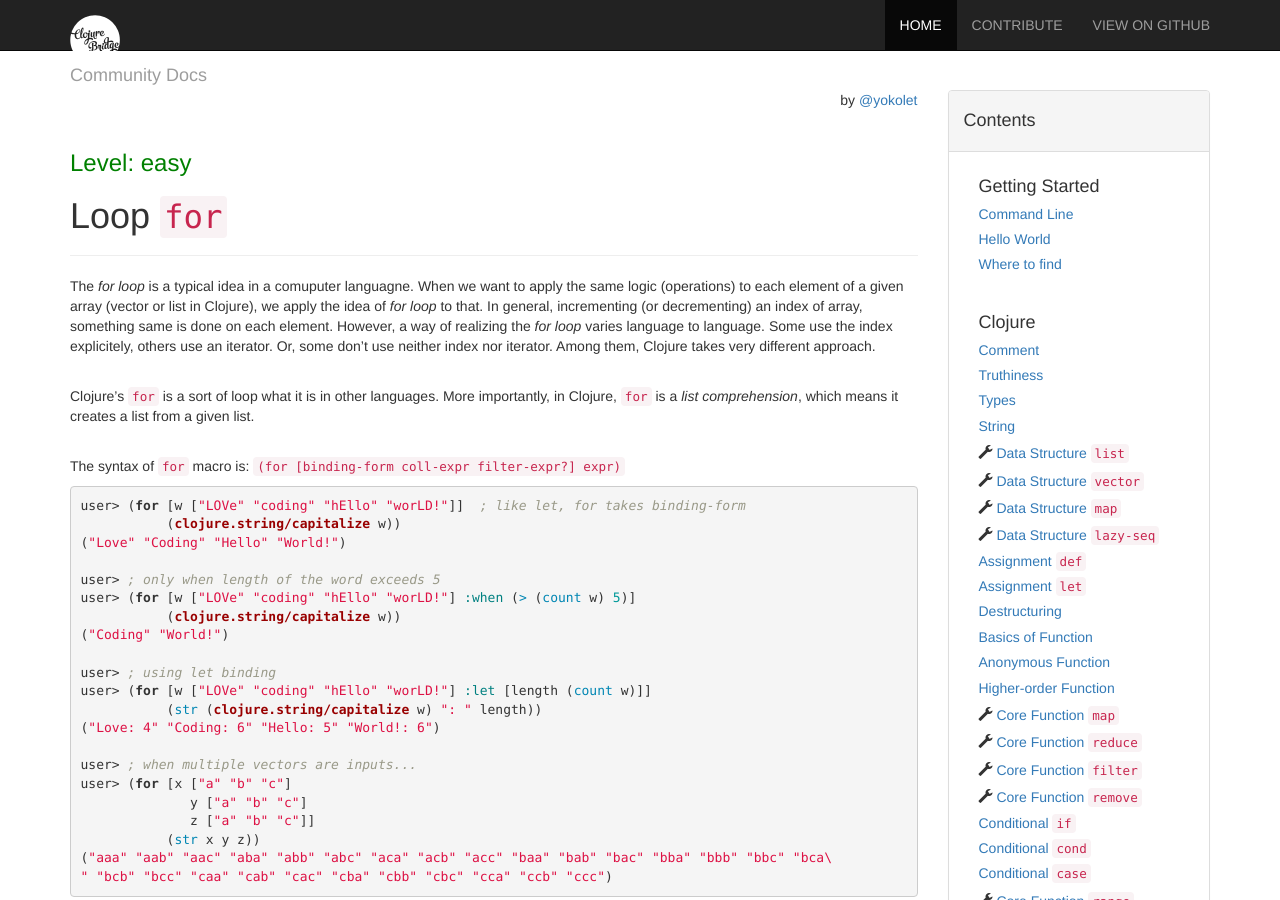
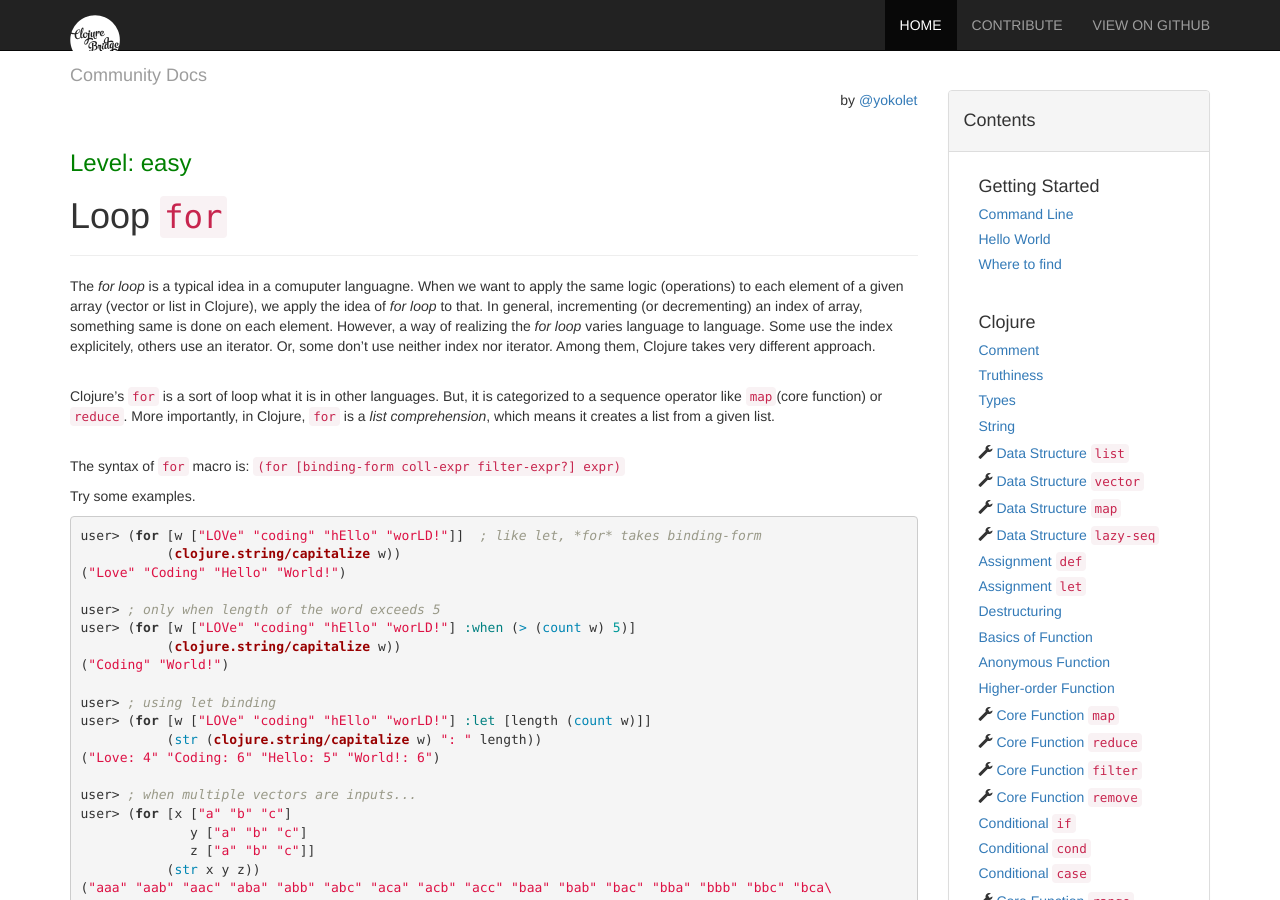
Before and after one commit to ClojureBridge/community-docs, a Jekyll site: the page built from docs/clojure/for.md, in a window 1280 px wide and 900 px high. Built offline with Jekyll 4.4.1, drawn with Linux system fonts in a browser that asks for light colours; nearby versions of some CDN libraries.

Commit message:
Adds some more words to clarify

```diff
--- a/docs/clojure/for.md
+++ b/docs/clojure/for.md
@@ -17,14 +17,18 @@ Among them, Clojure takes very different approach.
 <br/><br/>
 
 Clojure's `for` is a sort of loop what it is in other languages.
+But, it is categorized to a sequence operator like
+[`map`]({{ site.baseurl}}/docs/clojure/map/)(core function) or
+[`reduce`]({{ site.baseurl}}/docs/clojure/reduce/).
 More importantly, in Clojure, `for` is a *list comprehension*, which means it creates a list from a given list.
 <br/><br/>
 
 The syntax of `for` macro is:
 `(for [binding-form coll-expr filter-expr?] expr)`
 
+Try some examples.
 {% highlight clojure %}
-user> (for [w ["LOVe" "coding" "hEllo" "worLD!"]]  ; like let, for takes binding-form
+user> (for [w ["LOVe" "coding" "hEllo" "worLD!"]]  ; like let, *for* takes binding-form
            (clojure.string/capitalize w))
 ("Love" "Coding" "Hello" "World!")
 
```
